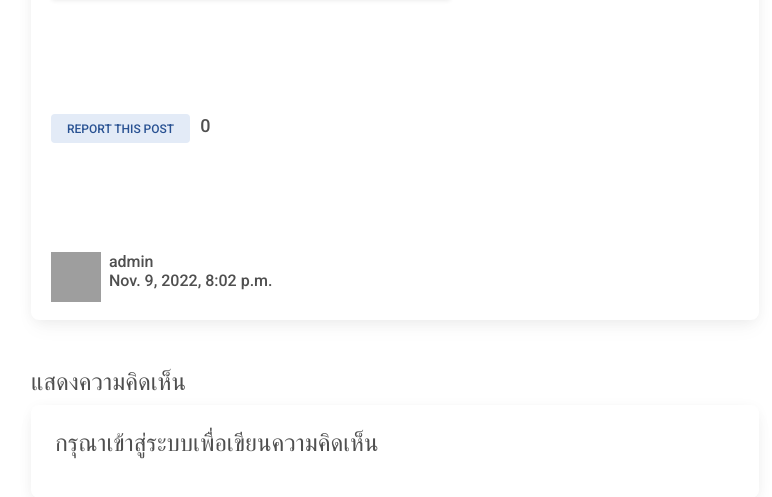
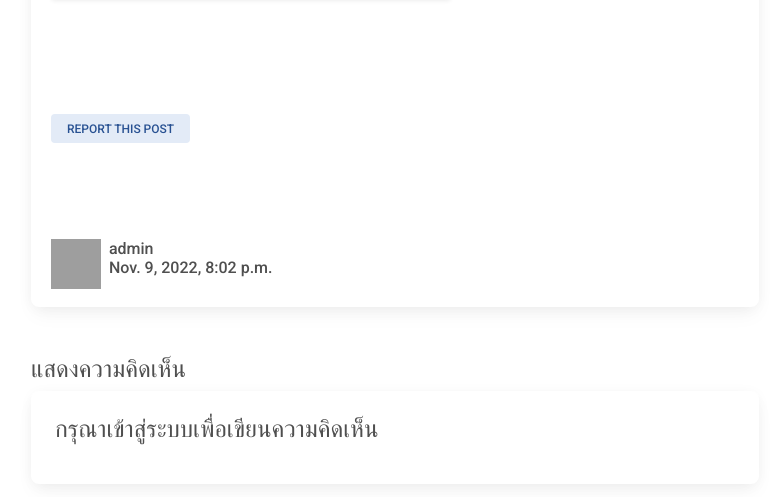
Before and after one commit to 6310682817/questionic, a Django app: page /question/1 in a window 1280 px wide. Shown: the part 607-1104 px from the top of the page, without its empty margins (51-823 px from the left). Run offline with Django 4.2, Linux system fonts and the light colour scheme; data comes from the database, SQL or seed files in the repository; data that the repository does not hold is empty; some libraries are stand-ins or nearby versions; grey boxes are pictures that could not be loaded.

Commit message:
edit fav count

```diff
--- a/questionic/templates/questionic/question.html
+++ b/questionic/templates/questionic/question.html
@@ -18,8 +18,9 @@
 
                     <div style='display: flex;'>
                         <a href="{% url 'questionic:report' 'question' question.id %}"><button class="btn btn-secondary btn-sm">report this post</button></a>
-                        <p style='margin:20px 10px;font-size:18px'>{{question.faved}}</p>
+
                         {% if user.is_authenticated %}
+                            <p style='margin:20px 10px;font-size:18px'>{{question.faved}}</p>
                             <form action="{% url 'questionic:question' question.id %}" method="post">
                                 {% csrf_token %}
                                 {% if not question in account.fav_question.all %}
```
